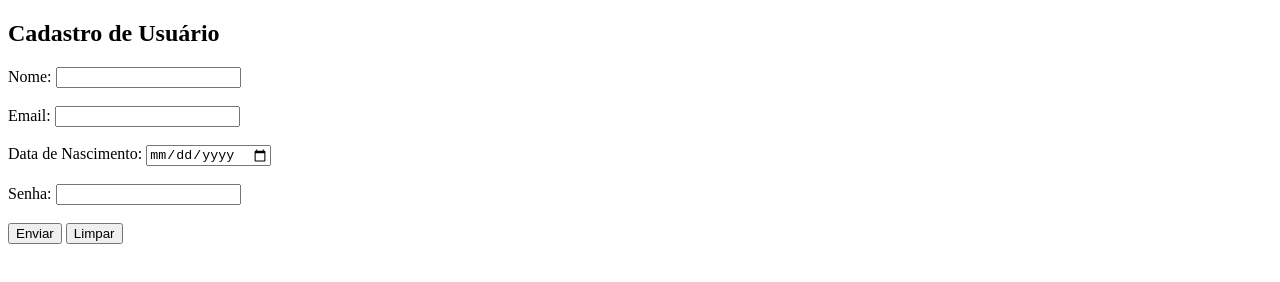
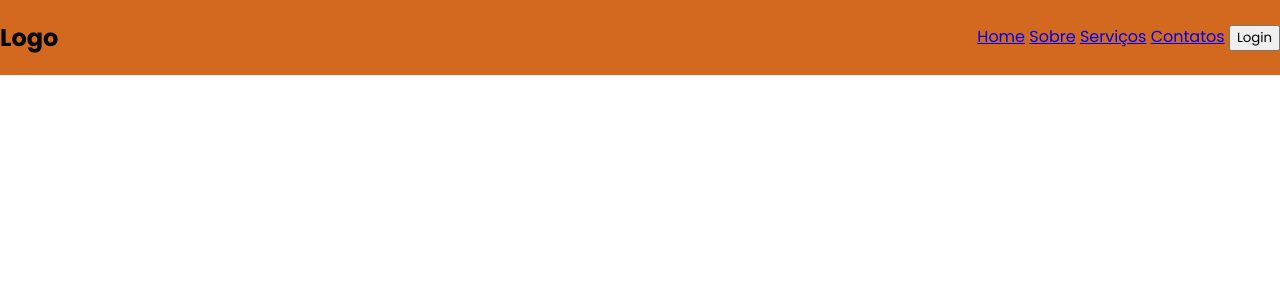
Before and after one commit to brunoafs36/form-html, a plain HTML site: page index.html in a window 1280 px wide. Drawn offline with Linux system fonts and the light colour scheme.

Commit message:
criando o header

```diff
--- a/CSS/styles.css
+++ b/CSS/styles.css
@@ -1,5 +1,18 @@
-.form {
+@import url('https://fonts.googleapis.com/css2?family=Poppins:ital,wght@0,100;0,200;0,300;0,400;0,500;0,600;0,700;0,800;0,900;1,100;1,200;1,300;1,400;1,500;1,600;1,700;1,800;1,900&display=swap');
+
+* {
+    font-family: 'Poppins', sans-serif;
+
+}
+
+header {
     display: flex;
+    justify-content: space-between;
     align-items: center;
-    justify-content: center;
-    }
+    position: fixed;
+    top: 0;
+    left: 0;
+    width: 100%;
+    background-color: chocolate;
+
+}
--- a/index.html
+++ b/index.html
@@ -3,31 +3,26 @@
 <head>
     <meta charset="UTF-8">
     <meta name="viewport" content="width=device-width, initial-scale=1.0">
-    <title>Form User</title>
+    <title>Form Login</title>
 
+    <!-- Importando arquivo CSS -->
+    <link rel="stylesheet" href="CSS/styles.css">
 </head>
 <body>
-    <h2>Cadastro de Usuário</h2>
+    <header>
+        <h2 class="logo">Logo
 
-    <form action="">
-        <!-- Para ter foco no input ao clicar no label, basta adicionar o mesmo nome ao for e id-->
-        <label for="nome">Nome:</label>
-        <input type="text" name="" id="nome"> <br> <br>
+        </h2>
 
-        <label for="Email">Email:</label>
-        <input type="email" name="" id="Email"> <br> <br>
+        <nav class="menu">
+         <a href="#">Home</a>
+         <a href="#">Sobre</a>
+         <a href="#">Serviços</a>
+         <a href="#">Contatos</a>
+         <button class="btn-login">Login</button>
 
-        <label for="Data_nascimento">Data de Nascimento:</label>
-        <input type="date" name="" id="Data_nascimento"> <br> <br>
 
-        <label for="senha">Senha:</label>
-        <input type="password" name="" id="senha"> <br> <br>
-
-        <div>
-            <button type="submit">Enviar</button>
-            <button type="reset">Limpar</button>
-        </div>
-
-    </form>
+        </nav>
+    </header>
 </body>
 </html>
```
